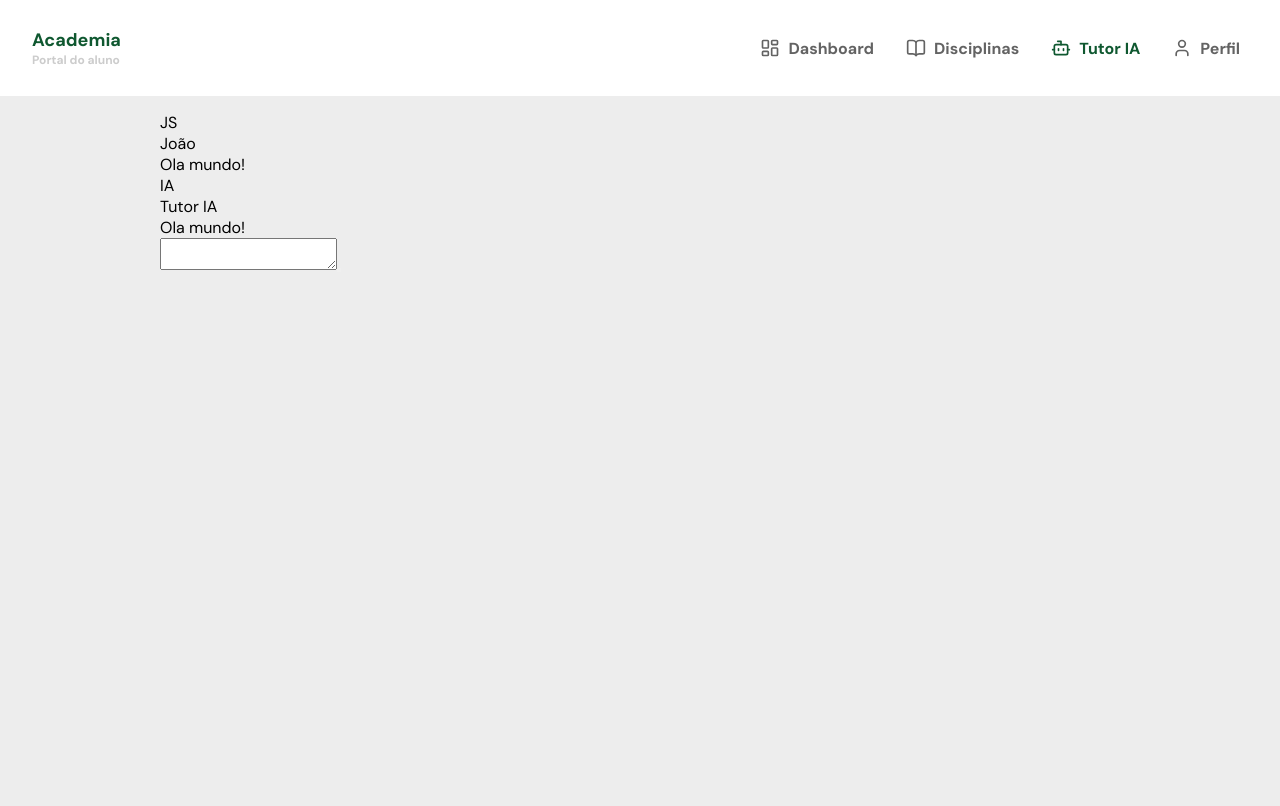
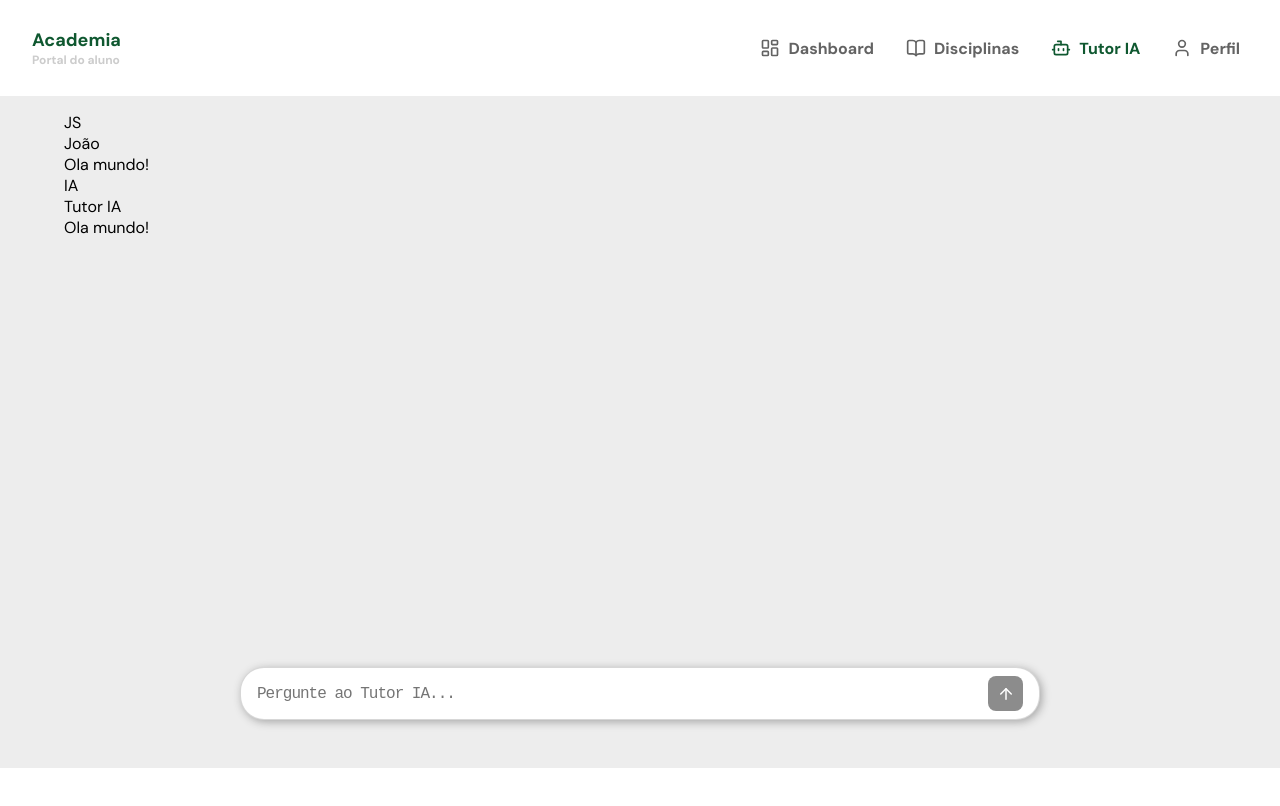
Before and after one commit to LaurenceFluciano/portal_aluno_frontend, a React (Vite) app: page /tutoria in a window 1280 px wide. Shown: the top 806 px of the page. Built offline with nearby package versions, Linux system fonts and the light colour scheme; a web font is replaced by a local one.

Commit message:
feat: criar estilos do prompt da ia.

```diff
--- a/src/app/pages/dashboard/Tutoria.jsx
+++ b/src/app/pages/dashboard/Tutoria.jsx
@@ -12,7 +12,6 @@ export default function Tutoria() {
     const firstName = user.nome.split(' ')[0];
 
     return (
-        <div className="dashboard__container">
             <Chat>
                 <Chat.Body>
                     <Chat.MessageList>
@@ -47,6 +46,5 @@ export default function Tutoria() {
                     </Prompt>
                 </Chat.Footer>
             </Chat>
-        </div>
     )
 }
--- a/src/app/pages/dashboard/components/Prompt.jsx
+++ b/src/app/pages/dashboard/components/Prompt.jsx
@@ -1,28 +1,49 @@
+import { ArrowUp } from "lucide-react";
+import { Group } from "@/components/layout/Group"
+import { useRef } from "react";
+
 function PromptRoot({ children }) {
     return (
-        <div className="prompt">
-            { children }
-        </div>
+        <Group layout={{default: 'col'}} className="prompt align--middle-start mx--auto">
+            {children}
+        </Group>
     )
 }
 
+
 function PromptInput({ value, onChange }) {
+    const textareaRef = useRef(null);
+
+    const handleInput = (e) => {
+        const textarea = textareaRef.current;
+        if (textarea) {
+            textarea.style.height = "auto";
+            textarea.style.height = `${textarea.scrollHeight}px`;
+        }
+
+        if (onChange) onChange(e);
+    };
+
     return (
         <textarea
+            ref={textareaRef}
             value={value}
-            onChange={onChange}
+            onChange={handleInput}
             className="prompt__input"
+            placeholder="Pergunte ao Tutor IA..."
+            rows={1}
         />
-    )
+    );
 }
 
-function PromptSubmitButton({ children, onSubmit }) {
+function PromptSubmitButton({ onSubmit, isDisabled=true }) {
     return (
         <button
-            className="prompt__submit-button"
+            className={`prompt__submit-button ${isDisabled ? 'prompt__submit-button--disabled' : ''} ml--auto`}
             onClick={onSubmit}
+            disabled={isDisabled}
         >
-            { children }
+            <ArrowUp size={18} />
         </button>
     )
 }
--- a/src/app/pages/dashboard/styles/tutoria.css
+++ b/src/app/pages/dashboard/styles/tutoria.css
@@ -0,0 +1,105 @@
+/**
+* PROMPT STYLES
+*/
+
+.prompt {
+    max-width: 800px;
+    width: 90vw;
+    background-color: #fff;
+    padding: var(--sm) var(--md);
+    border-radius: var(--lg);
+    border: solid rgba(59, 59, 59, 0.2) 1px;
+    box-shadow: 2px 2px 8px rgba(59, 59, 59, 0.4);
+}
+
+.prompt .prompt__input {
+    width: 80%;
+    background-color: transparent;
+    border: none;
+    outline: none;
+    resize: none;
+    color: #333333;
+    font-size: 16px;
+    line-height: 1.5;
+    letter-spacing: -1px;
+
+    max-height: 200px;
+    overflow-y: auto;
+
+    margin-right: var(--md);
+
+    scrollbar-color: #cbd5e1 transparent;
+}
+
+.prompt .prompt__input:active {
+    outline: none;
+    border: none;
+}
+
+.prompt .prompt__input::-webkit-scrollbar {
+    width: 10px;
+}
+
+.prompt .prompt__input::-webkit-scrollbar-track {
+    background: transparent;
+}
+
+
+.prompt .prompt__input::-webkit-scrollbar-thumb {
+    background-color: #cbd5e1;
+    border-radius: 10px;
+
+    border: 3px solid transparent;
+    background-clip: padding-box;
+
+    transition: background-color 0.2s ease;
+}
+
+.prompt .prompt__input::-webkit-scrollbar-thumb:hover {
+    background-color: #94a3b8;
+    border: 3px solid transparent;
+    background-clip: padding-box;
+}
+
+.prompt__submit-button {
+    display: flex;
+    align-items: center;
+    justify-content: center;
+
+    padding: 0px;
+    width: 35px;
+    height: 35px;
+    border-radius: var(--sm);
+    border: none;
+    background-color: #0F5830;
+    color: #fff;
+}
+
+.prompt__submit-button--disabled {
+    background-color: #5f5f5fb6;
+}
+
+
+/**
+* CHAT STYLES
+*/
+
+.dashboard {
+    overflow-y: hidden;
+    min-height: 50vh;
+}
+
+
+.chat {
+    width: 90vw;
+    margin: 0px auto;
+    min-height: 60vh;
+}
+
+.chat__footer {
+    position: fixed;
+    bottom: 80px;
+    left: 0;
+    width: 100%;
+    z-index: 10;
+}
```
